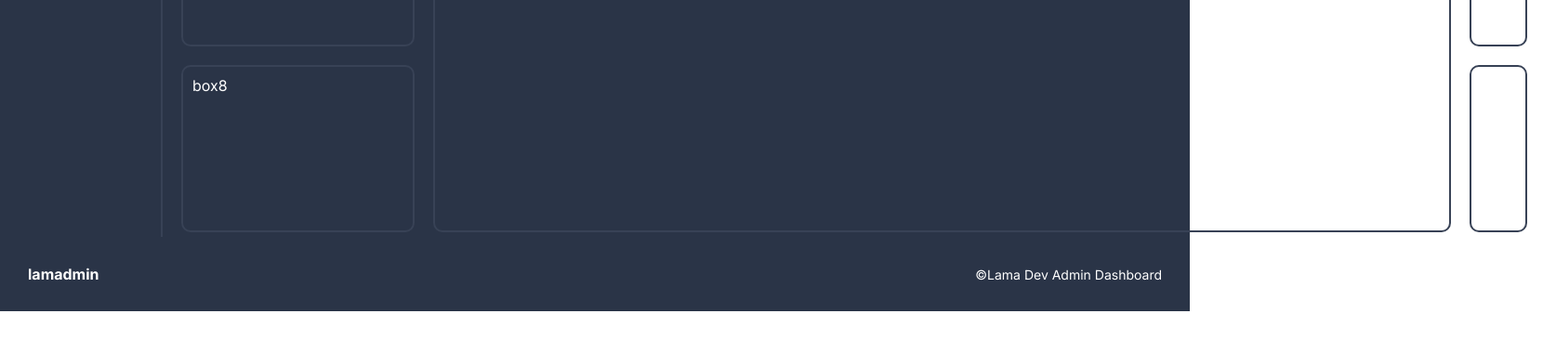
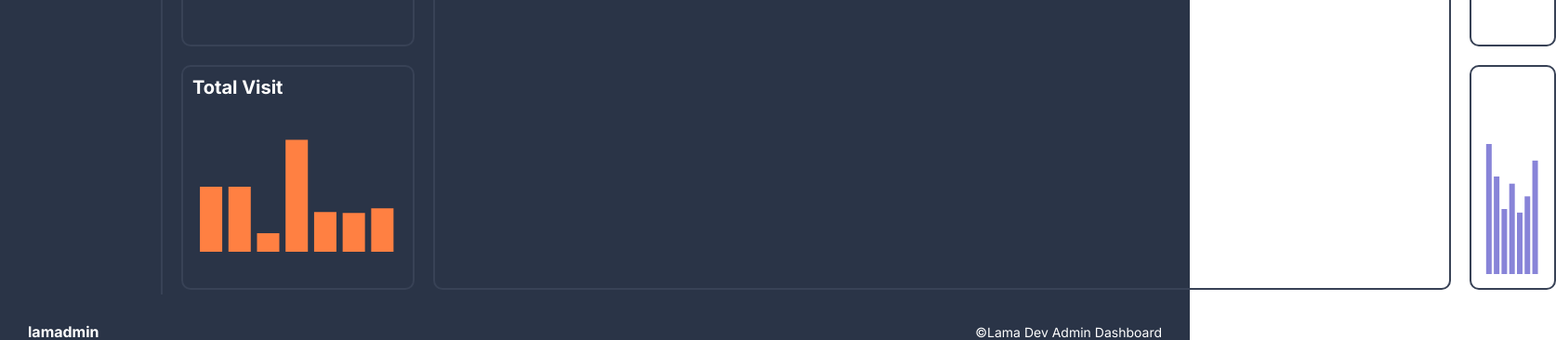
Before and after one commit to Moamin-AbuEwaida/ReactAdminBoard, a React (Vite) app: page / in a window 1280 px wide. Shown: the part 1013-1379 px from the top of the page at 93% size, 1674 px wide, since content can reach past the window. Before the commit the page ends 1348 px from the top, so only its background shows below. Built offline with nearby package versions, Linux system fonts and the light colour scheme.

Commit message:
barCharts are built

```diff
--- a/src/Data.ts
+++ b/src/Data.ts
@@ -193,7 +193,7 @@
   dataKey: "products",
   percentage: 21,
   chartData: [
-    { name: "Sun", products: 400 },
+    { name: "Sun", products: 200 },
     { name: "Mon", products: 600 },
     { name: "Tue", products: 500 },
     { name: "Wed", products: 700 },
@@ -211,10 +211,10 @@
   percentage: -12,
   chartData: [
     { name: "Sun", revenue: 400 },
-    { name: "Mon", revenue: 600 },
-    { name: "Tue", revenue: 500 },
+    { name: "Mon", revenue: 500 },
+    { name: "Tue", revenue: 800 },
     { name: "Wed", revenue: 700 },
-    { name: "Thu", revenue: 400 },
+    { name: "Thu", revenue: 200 },
     { name: "Fri", revenue: 500 },
     { name: "Sat", revenue: 450 },
   ],
@@ -227,13 +227,13 @@
   dataKey: "ratio",
   percentage: 12,
   chartData: [
-    { name: "Sun", ratio: 400 },
+    { name: "Sun", ratio: 800 },
     { name: "Mon", ratio: 600 },
     { name: "Tue", ratio: 500 },
-    { name: "Wed", ratio: 700 },
+    { name: "Wed", ratio: 800 },
     { name: "Thu", ratio: 400 },
-    { name: "Fri", ratio: 500 },
-    { name: "Sat", ratio: 450 },
+    { name: "Fri", ratio: 200 },
+    { name: "Sat", ratio: 500 },
   ],
 };
 
@@ -284,19 +284,19 @@
     },
     {
       name: "Mon",
-      visit: 3000,
+      visit: 4000,
     },
     {
       name: "Tue",
-      visit: 2000,
+      visit: 1140,
     },
     {
       name: "Wed",
-      visit: 2780,
+      visit: 6880,
     },
     {
       name: "Thu",
-      visit: 1890,
+      visit: 2440,
     },
     {
       name: "Fri",
@@ -304,7 +304,7 @@
     },
     {
       name: "Sat",
-      visit: 3490,
+      visit: 2670,
     },
   ],
 };
--- /dev/null
+++ b/src/components/barChartBox/BarChartBox.scss
@@ -0,0 +1,12 @@
+.barChartBox {
+  width: 100%;
+  height: 100%;
+
+  h1 {
+    font-size: 20px;
+    margin-bottom: 20px;
+  }
+  .chart {
+    // height: 100%;
+  }
+}
--- /dev/null
+++ b/src/components/barChartBox/BarChartBox.tsx
@@ -0,0 +1,31 @@
+import { Bar, BarChart, ResponsiveContainer, Tooltip } from 'recharts'
+import './BarChartBox.scss'
+
+
+type Props = {
+    title: string,
+    color: string,
+    dataKey: string,
+    chartData: object[],
+}
+
+
+const BarChartBox = (props: Props) => {
+    return (
+        <div className='barChartBox'>
+            <h1>{props.title}</h1>
+            <div className="chart">
+
+
+                <ResponsiveContainer width="99%" height={150}>
+                    <BarChart data={props.chartData}>
+                        <Tooltip contentStyle={{ background: "#2a3447", borderRadius: "5px" }} labelStyle={{ display: "none" }} cursor={{ fill: "none" }} />
+                        <Bar dataKey={props.dataKey} fill={props.color} />
+                    </BarChart>
+                </ResponsiveContainer>
+            </div>
+        </div>
+    )
+}
+
+export default BarChartBox
--- a/src/pages/home/Home.tsx
+++ b/src/pages/home/Home.tsx
@@ -1,6 +1,7 @@
+import BarChartBox from '../../components/barChartBox/BarChartBox'
 import ChartBox from '../../components/chartBox/ChartBox'
 import TopBox from '../../components/topBox/TopBox'
-import { chartBoxConversion, chartBoxProduct, chartBoxRevenue, chartBoxUser } from '../../Data'
+import { barChartBoxRevenue, barChartBoxVisit, chartBoxConversion, chartBoxProduct, chartBoxRevenue, chartBoxUser } from '../../Data'
 import './Home.scss'
 const Home = () => {
     return (
@@ -23,8 +24,10 @@
                 </div>
                 <div className="box box6"><ChartBox {...chartBoxRevenue} /></div>
                 <div className="box box7">box7</div>
-                <div className="box box8">box8</div>
-                <div className="box box9">box9</div>
+                <div className="box box8">
+                    <BarChartBox {...barChartBoxVisit} />
+                </div>
+                <div className="box box9"><BarChartBox {...barChartBoxRevenue} /></div>
             </div>
         </div>
     )
```
